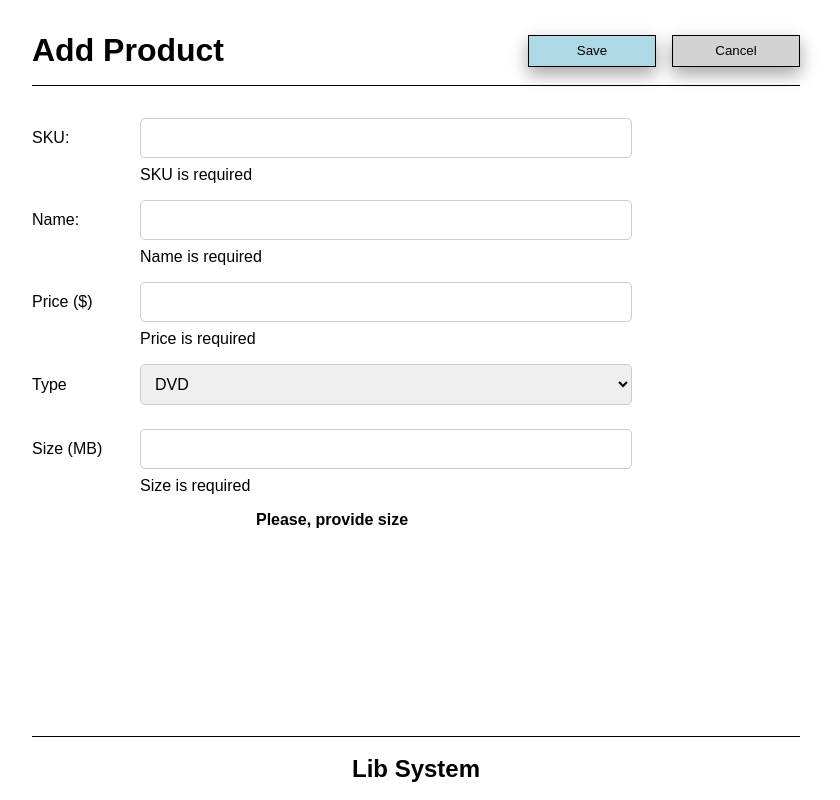
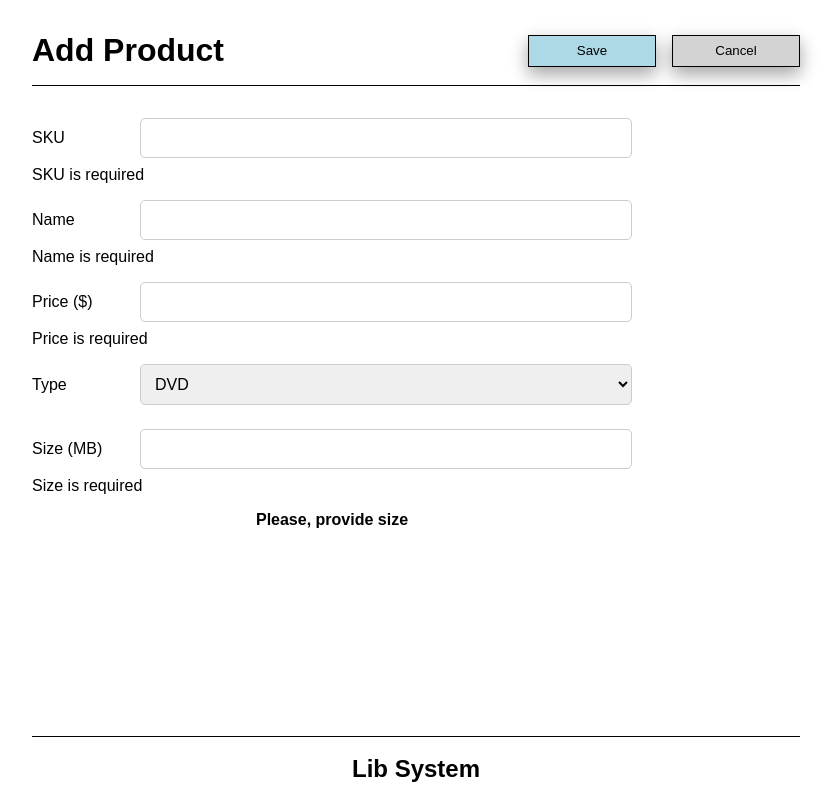
Before and after one commit to ElieHousseini/library-system, a React (Create React App) app: page /addproduct in a window 1280 px wide. Both pictures are taken after a click on the button "Save". Shown: the whole page, without its empty margins (224-1064 px from the left). Built offline with nearby package versions, Linux system fonts and the light colour scheme.

Commit message:
refactor into different components

```diff
--- /dev/null
+++ b/src/components/Form/FormItem/FormItem.scss
@@ -0,0 +1,7 @@
+.parent-form-item{
+    margin-bottom: 1rem;
+    .right{
+        margin-right: 18%;
+        margin-top: .5rem;
+    }
+}
--- /dev/null
+++ b/src/components/Form/FormItem/FormItem.tsx
@@ -0,0 +1,25 @@
+import './FormItem.scss'
+
+import { Field, ErrorMessage } from 'formik';
+
+type FormItemType = {
+    name: 'sku' | 'name' | 'price' | 'size' | 'weight' | 'width' | 'height' | 'length',
+    fieldType: 'text' | 'number',
+    labelTxt: string
+}
+
+const FormItem = ({name, fieldType, labelTxt} : FormItemType) => {
+    return(
+        <div className='parent-form-item'>
+            <div>
+                <label htmlFor={name}>{labelTxt}</label>
+                <Field type={fieldType} id={name} name={name} />
+            </div>
+            <div className='right'>
+                <ErrorMessage name={name} component="span" />
+            </div>
+      </div>
+    )
+}
+
+export default FormItem
--- a/src/components/Form/MyForm.tsx
+++ b/src/components/Form/MyForm.tsx
@@ -8,6 +8,7 @@ import { Formik, Form, Field, ErrorMessage, FormikHelpers } from 'formik';
 import { isValidSKU } from '../../helpers/syntaxCheck';
 import postData from '../../services/post';
 import {ProductType} from '../../types';
+import FormItem from './FormItem/FormItem';
 
 const initialValues: ProductType = {
   sku: '',
@@ -112,36 +113,9 @@ const MyForm: React.FC = () => {
     <Formik initialValues={initialValues} validationSchema={validationSchema} onSubmit={onSubmit}>
       {({values, errors, isSubmitting}) => (
         <Form>
-          <div style={{marginBottom: '1rem'}}>
-            <div>
-              <label htmlFor="sku">SKU:</label>
-              <Field type="text" id="sku" name="sku" />
-            </div>
-            <div style={{marginLeft: '18%', marginTop: '.5rem'}}>
-              <ErrorMessage name="sku" component="span" />
-            </div>
-          </div>
-
-          <div style={{marginBottom: '1rem'}}>
-            <div>
-              <label htmlFor="name">Name:</label>
-              <Field type="text" id="name" name="name" />
-            </div>
-            <div style={{marginLeft: '18%', marginTop: '.5rem'}}>
-              <ErrorMessage name="name" component="span" />
-            </div>
-          </div>
-
-          <div style={{marginBottom: '1rem'}}>
-            <div>
-              <label htmlFor="price">Price ($)</label>
-                <Field type="number" id="price" name="price" />
-            </div>
-            <div style={{marginLeft: '18%', marginTop: '.5rem'}}>
-              <ErrorMessage name="price" component="span" />
-            </div>
-          </div>
-
+          <FormItem name='sku' fieldType='text' labelTxt='SKU'/>
+          <FormItem name='name' fieldType='text' labelTxt='Name'/>
+          <FormItem name='price' fieldType='number' labelTxt='Price ($)'/>
           <div style={{marginBottom: '1rem'}}>
             <div>
               <label htmlFor="type">Type</label>
@@ -158,65 +132,23 @@ const MyForm: React.FC = () => {
 
           {values.type === 'DVD' && (
             <>
-              <div style={{marginBottom: '1rem'}}>
-                <div>
-                  <label htmlFor="size">Size (MB)</label>
-                  <Field type="number" id="size" name="size" />
-                </div>
-                <div style={{marginLeft: '18%', marginTop: '.5rem'}}>
-                  <ErrorMessage name="size" component="span" />
-                </div>
-              </div>
+              <FormItem name='size' fieldType='number' labelTxt='Size (MB)' />
               <h4>Please, provide size</h4>
             </>
           )}
 
           {values.type === 'Book' && (
             <>
-            <div style={{marginBottom: '1rem'}}>
-              <div>
-                <label htmlFor="weight">Weight (KG)</label>
-                <Field type="number" id="weight" name="weight" />
-              </div>
-              <div style={{marginLeft: '18%', marginTop: '.5rem'}}>
-                <ErrorMessage name="weight" component="span" />
-              </div>
-            </div>
+            <FormItem name='weight' fieldType='number' labelTxt='Weight (KG)' />
             <h4>Please, provide weight</h4>
             </>
           )}
 
           {values.type === 'Furniture' && (
           <>
-            <div style={{marginBottom: '1rem'}}>
-              <div>
-                <label htmlFor="height">Height (CM)</label>
-                <Field type="number" id="height" name="height" />
-              </div>
-              <div style={{marginLeft: '18%', marginTop: '.5rem'}}>
-                <ErrorMessage name="height" component="span" />
-              </div>
-            </div>
-
-            <div style={{marginBottom: '1rem'}}>
-              <div>
-                <label htmlFor="width">Width (CM)</label>
-                <Field type="number" id="width" name="width" />
-              </div>
-              <div style={{marginLeft: '18%', marginTop: '.5rem'}}>
-                <ErrorMessage name="width" component="span" />
-              </div>
-            </div>
-
-            <div style={{marginBottom: '1rem'}}>
-              <div>
-                <label htmlFor="length">Length (CM)</label>
-                <Field type="number" id="length" name="length" />
-              </div>
-              <div style={{marginLeft: '18%', marginTop: '.5rem'}}>
-                <ErrorMessage name="length" component="span" />
-              </div>
-            </div>
+            <FormItem name='height' fieldType='number' labelTxt='Height (CM)' />
+            <FormItem name='width' fieldType='number' labelTxt='Width (CM)' />
+            <FormItem name='length' fieldType='number' labelTxt='Length (CM)' />
             <h4>Please, provide dimensions</h4>
           </>
           )}
```
